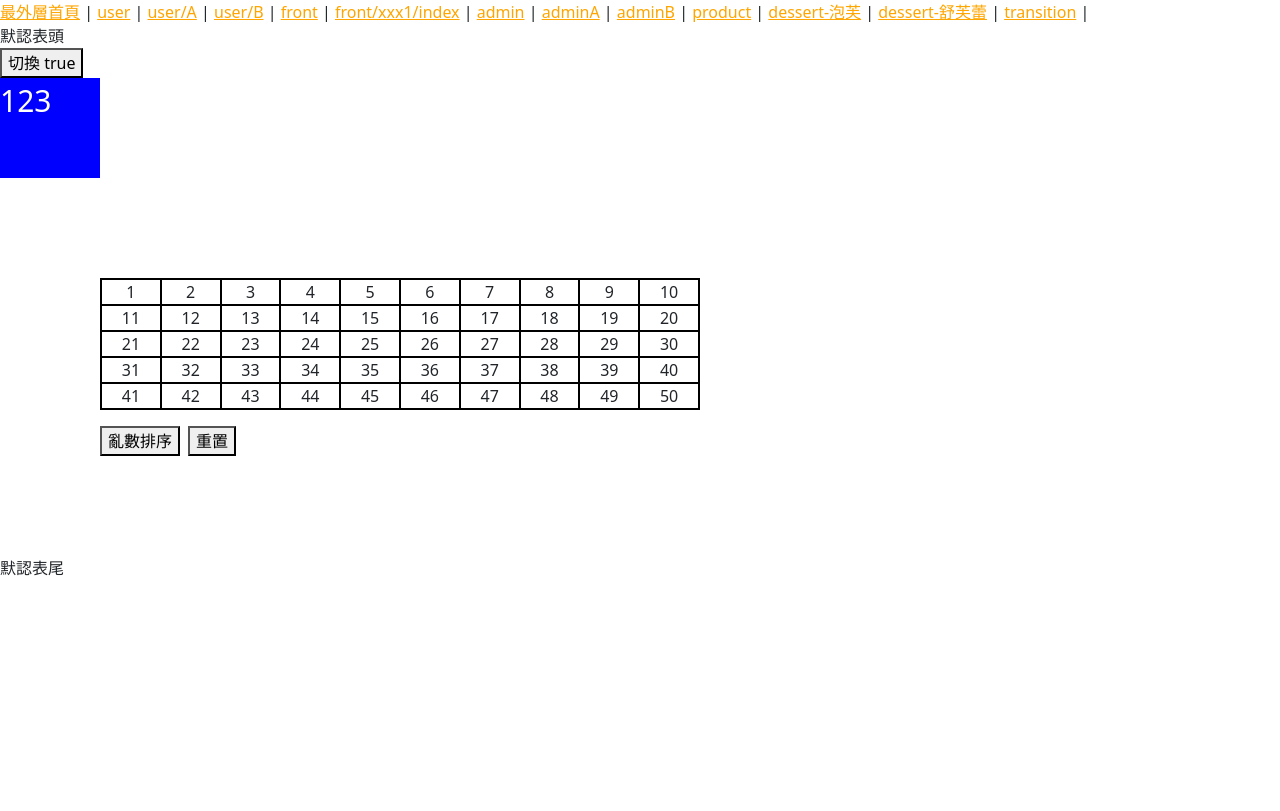
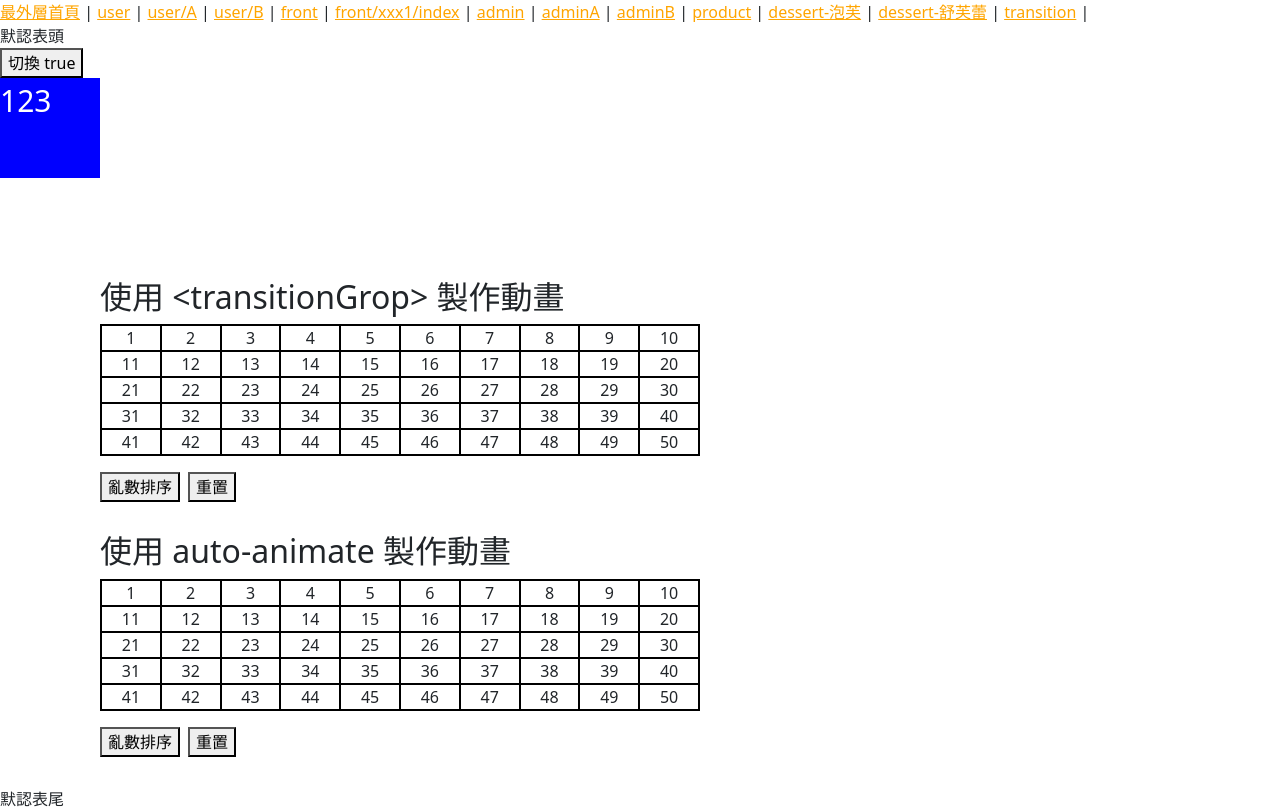
Before and after one commit to MizuYang/nuxt3-hexschool, a Nuxt app: page /transition in a window 1280 px wide. Built offline with nearby package versions, Linux system fonts and the light colour scheme.

Commit message:
新增 week5: auto-animate 動畫套件練習

```diff
--- a/nuxt.config.ts
+++ b/nuxt.config.ts
@@ -85,5 +85,5 @@ export default defineNuxtConfig({
     ]
   },
 
-  modules: ["@pinia/nuxt"]
+  modules: ["@pinia/nuxt", "@formkit/auto-animate/nuxt"]
 })
--- a/package.json
+++ b/package.json
@@ -10,6 +10,7 @@
     "postinstall": "nuxt prepare"
   },
   "dependencies": {
+    "@formkit/auto-animate": "^0.8.2",
     "@pinia/nuxt": "^0.5.0",
     "axios": "^1.7.7",
     "bootstrap": "^5.3.3",
--- a/pages/transition.vue
+++ b/pages/transition.vue
@@ -30,6 +30,7 @@ function sortRandomNumber() {
     </section>
 
     <section class="random-num-wrap">
+      <h2>使用 {{ '<transitionGrop>' }} 製作動畫</h2>
         <ul class="random-num-list">
           <transition-group name="random-num">
             <template v-for="num in nums" :key="`transitiongrop-${num}`">
@@ -38,6 +39,21 @@ function sortRandomNumber() {
               </li>
             </template>
           </transition-group>
+      </ul>
+      <button type="button" @click="sortRandomNumber" class="me-2">
+        亂數排序
+      </button>
+      <button type="button" @click="getNumReset">重置</button>
+    </section>
+
+    <section class="random-num-wrap mt-0">
+      <h2>使用 auto-animate 製作動畫</h2>
+        <ul class="random-num-list" v-auto-animate>
+          <template v-for="num in nums" :key="`transitiongrop-${num}`">
+            <li>
+            {{ num }}
+          </li>
+        </template>
       </ul>
       <button type="button" @click="sortRandomNumber" class="me-2">
         亂數排序
@@ -69,7 +85,7 @@ function sortRandomNumber() {
 }
 
 .random-num-wrap {
-  margin: 100px 0 100px 100px;
+  margin: 100px 0 30px 100px;
 }
 .random-num-list {
   list-style: none;
```
Also changed, not shown: 1 other file (tests, documents, lock files or other folders). Lines whose indentation alone changed are shown as unchanged.
